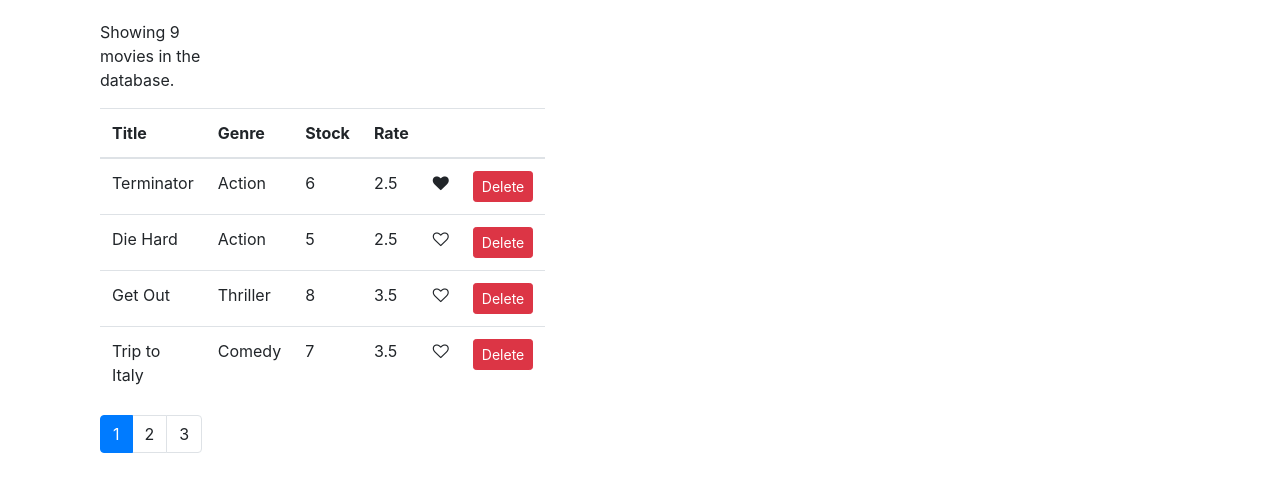
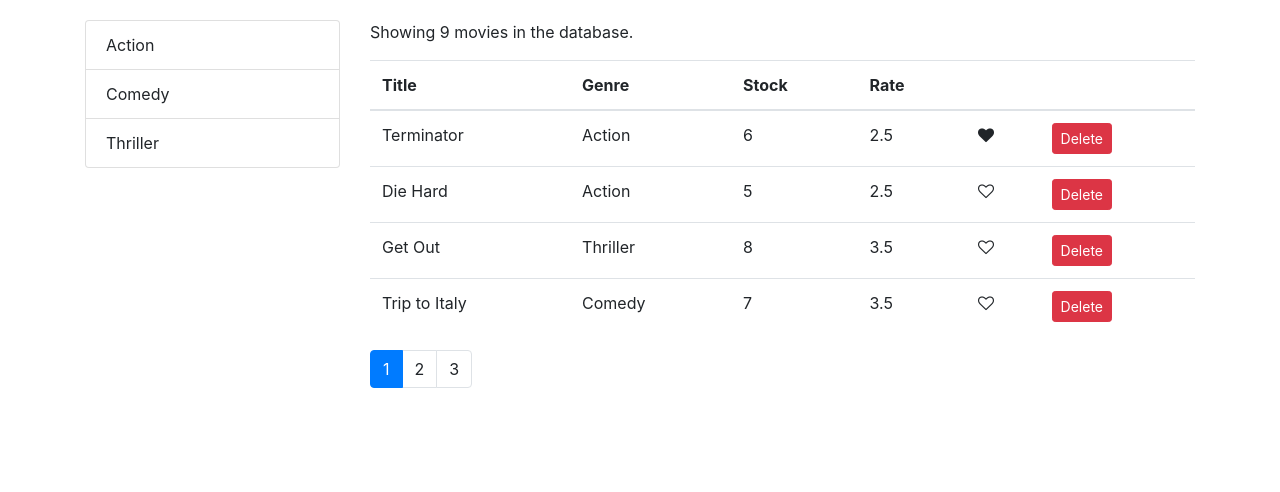
Before and after one commit to Poojaaaa/Vidly, a React (Create React App) app: page / in a window 1280 px wide. Shown: the top 492 px of the page. Built offline with nearby package versions, Linux system fonts and the light colour scheme.

Commit message:
Filtering - Displaying Items

```diff
--- a/src/components/common/listGroup.jsx
+++ b/src/components/common/listGroup.jsx
@@ -1,7 +1,11 @@
-import React from 'react'
+import React from "react";
 
-const ListGroup = () => {
-  return null;
-}
+const ListGroup = ({ items, onItemSelect, textProperty, valueProperty }) => {
+  return (
+    <ul className="list-group">
+      {items.map(item => <li key={item[valueProperty]} className="list-group-item">{item[textProperty]}</li>)}
+    </ul>
+  );
+};
 
-export default ListGroup
+export default ListGroup;
--- a/src/components/movies.jsx
+++ b/src/components/movies.jsx
@@ -11,11 +11,11 @@
     movies: [],
     genres: [],
     currentPage: 1,
-    pageSize: 4,
+    pageSize: 4
   };
 
   componentDidMount() {
-    this.setState({movies: getMovies(), genres: getGenres()})
+    this.setState({ movies: getMovies(), genres: getGenres() });
   }
 
   handleDelete = movie => {
@@ -37,7 +37,7 @@
 
   handleGenreSelect = genre => {
     console.log(genre);
-  }
+  };
 
   render() {
     const { length: count } = this.state.movies;
@@ -49,8 +49,14 @@
 
     return (
       <div className="row">
-        <div className="col-2">
-          <ListGroup items={this.state.genres} onItemSelect={this.handleGenreSelect} />
+        <div className="col-3">
+          <ListGroup
+            items={this.state.genres}
+            textProperty="name"
+            valueProperty="_id"
+            onItemSelect={this.handleGenreSelect}
+          />
+        </div>
         <div className="col">
           <p>Showing {count} movies in the database.</p>
           <table className="table">
@@ -97,7 +103,6 @@
           />
         </div>
       </div>
-      </div>
     );
   }
 }
```
Lines whose indentation alone changed are shown as unchanged.
